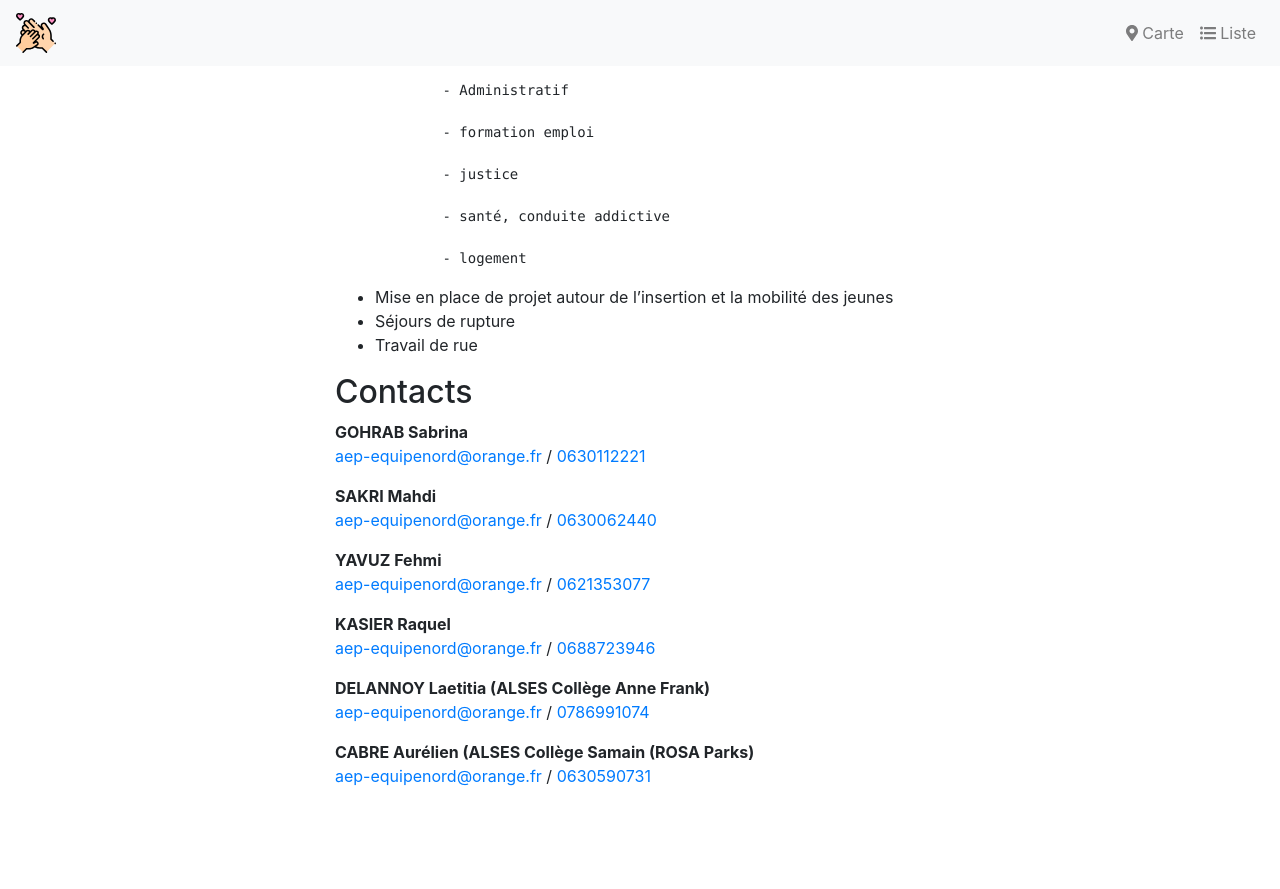
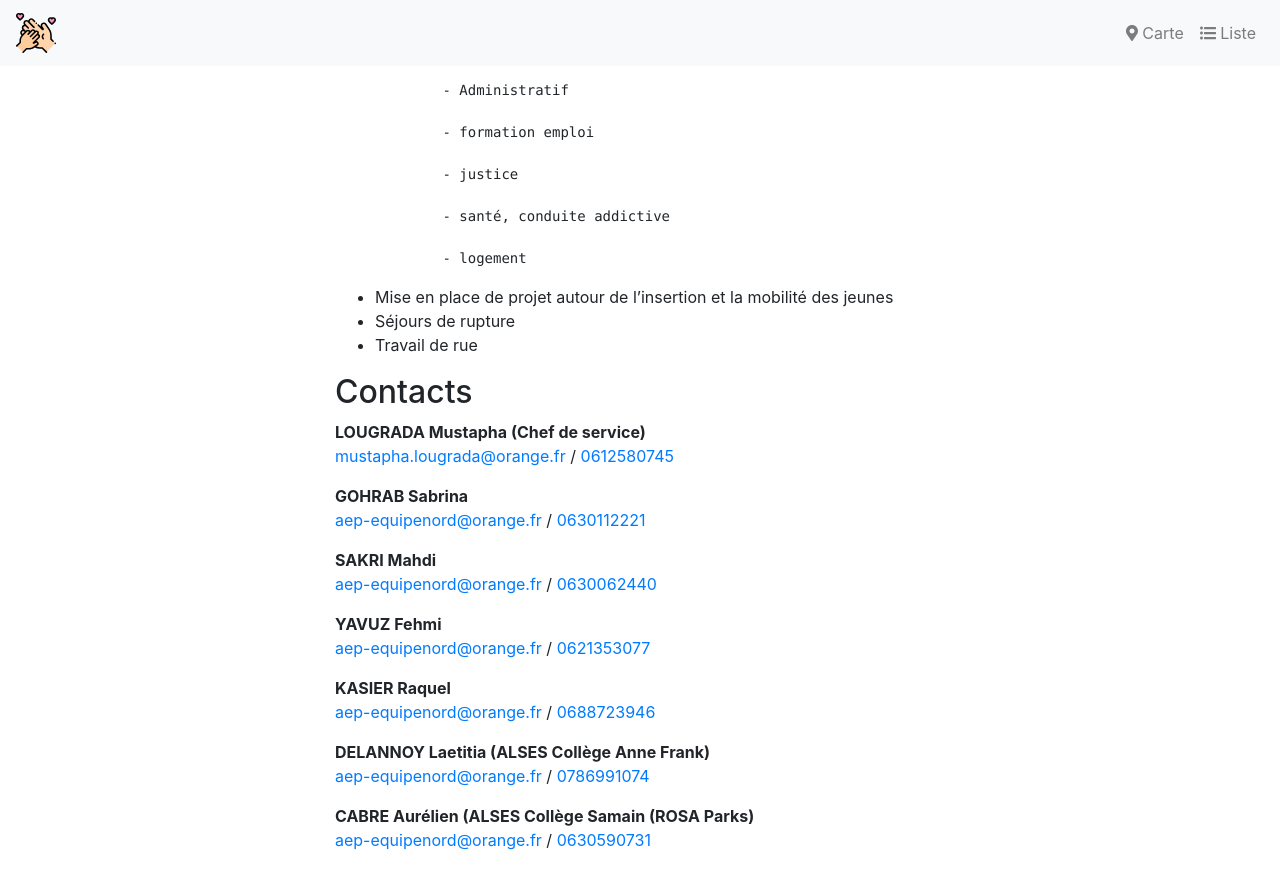
Before and after one commit to commissionparentalite/commissionparentalite.github.io, a Jekyll site: the page built from _membres/actions-educatives-prevention-aep.md, in a window 1280 px wide and 900 px high, scrolled down 560 px. Shown: the top 889 px of the window. Built offline with Jekyll 4.4.1, drawn with Linux system fonts in a browser that asks for light colours; nearby versions of some CDN libraries; before the commit the page ends 1396 px from its top, so only the background shows below that.

Commit message:
Update from Forestry.io - Updated actions-educatives-prevention-aep.md

```diff
--- a/_membres/actions-educatives-prevention-aep.md
+++ b/_membres/actions-educatives-prevention-aep.md
@@ -13,6 +13,9 @@ image: ''
 logo: "/uploads/nouveau logo 2 .jpg"
 keywords: []
 contacts:
+- name: LOUGRADA Mustapha (Chef de service)
+  mail: mustapha.lougrada@orange.fr
+  phone: '0612580745'
 - name: GOHRAB Sabrina
   mail: aep-equipenord@orange.fr
   phone: '0630112221'
```
Also changed, not shown: .forestry/front_matter/templates/utpas_roubaix_ville-md.yml.
